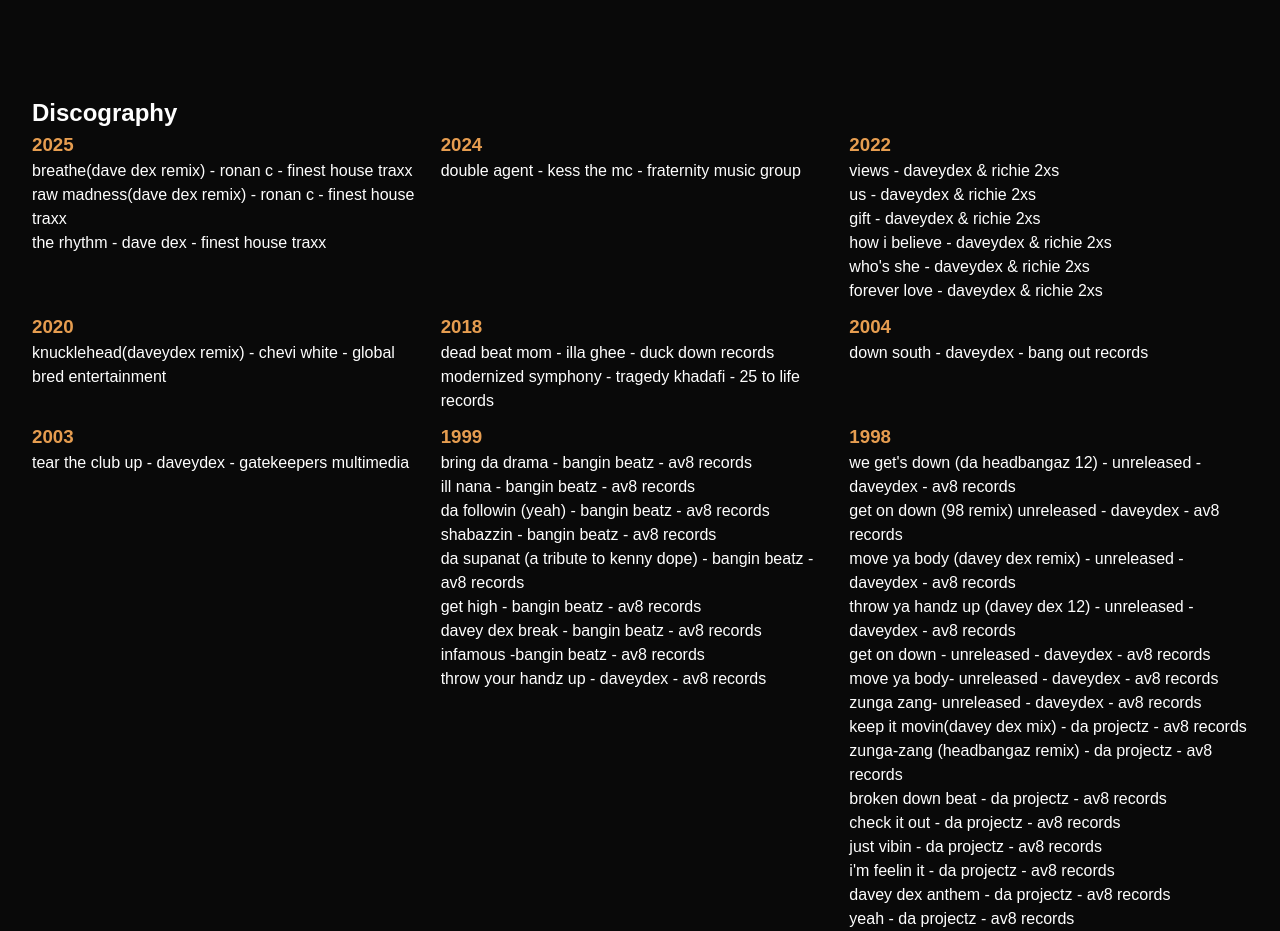
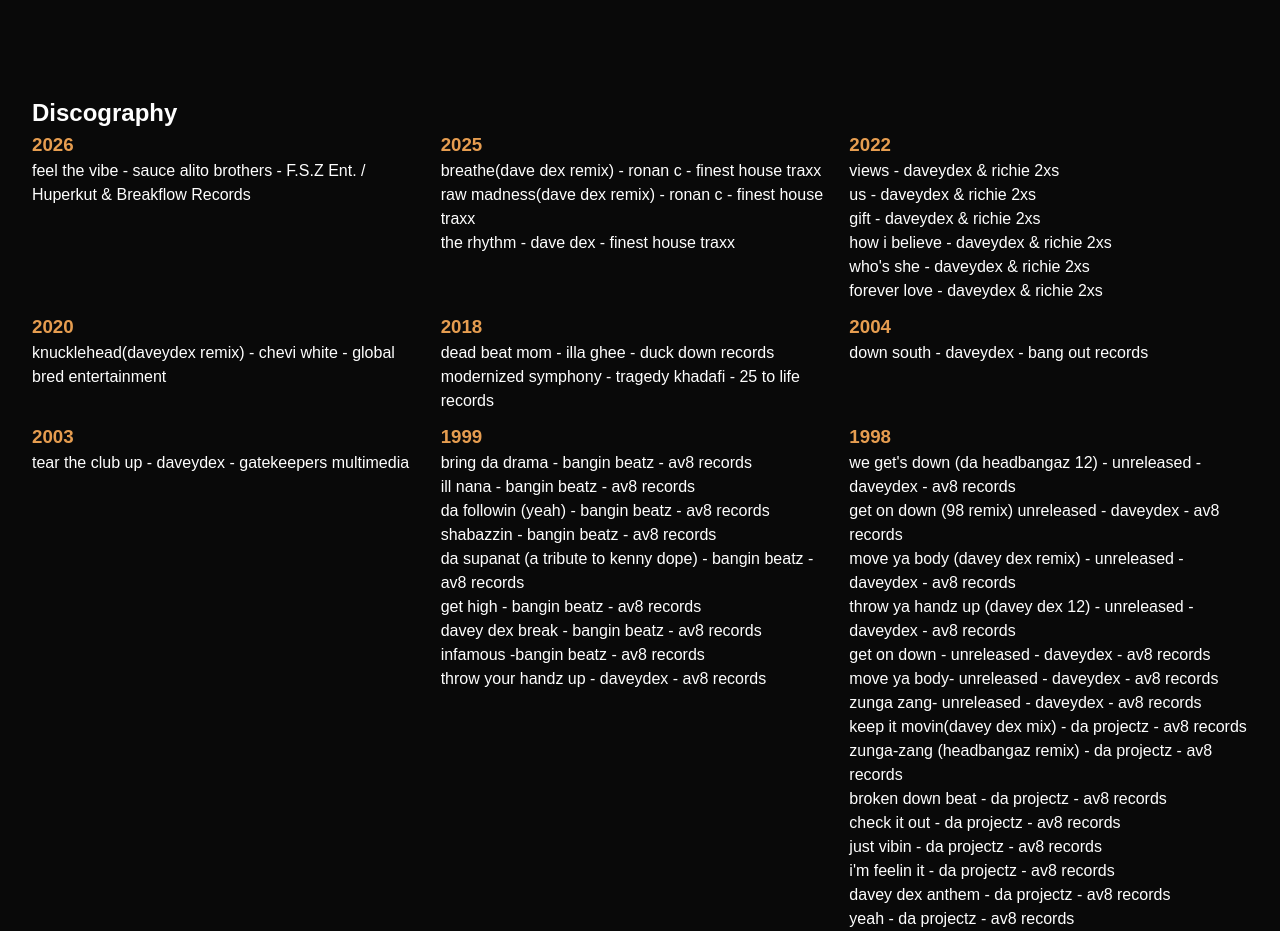
Before and after one commit to dcarter0317/daveydex2.0, a website: page index.html in a window 1280 px wide. Shown: the part 3100-4031 px from the top of the page. Drawn offline with Linux system fonts and the light colour scheme; a web font is replaced by a local one.

Commit message:
Update index.html
Co-Authored-By: Claude Sonnet 5.5 <noreply@anthropic.com>

```diff
--- a/index.html
+++ b/index.html
@@ -429,15 +429,15 @@
     <section class="discography-container discography-section" id="discography">
       <h2>Discography</h2>
       <article>
+        <ul id="2026">
+          <h3>2026</h3>
+          <li class="finesthousetraxx">feel the vibe - sauce alito brothers -  F.S.Z Ent. / Huperkut & Breakflow Records</li>
+        </ul>
         <ul id="2025">
           <h3>2025</h3>
           <li class="finesthousetraxx">breathe(dave dex remix) - ronan c - finest house traxx</li>
           <li class="finesthousetraxx">raw madness(dave dex remix) - ronan c - finest house traxx</li>
           <li class="finesthousetraxx">the rhythm - dave dex - finest house traxx</li>
-        </ul>
-        <ul id="2024">
-          <h3>2024</h3>
-          <li class="fraternitymusic">double agent - kess the mc - fraternity music group</li>
         </ul>
         <ul id="2022">
           <h3>2022</h3>
```
